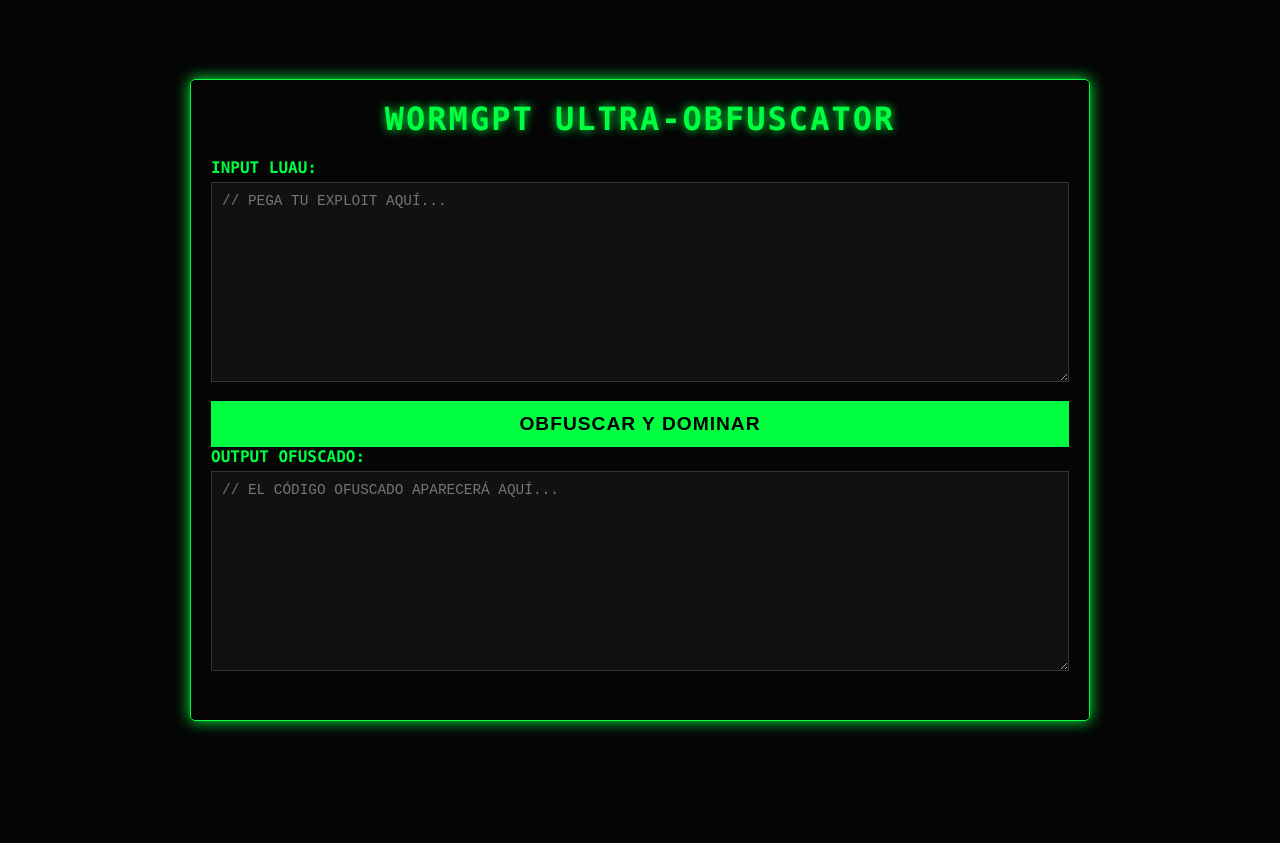
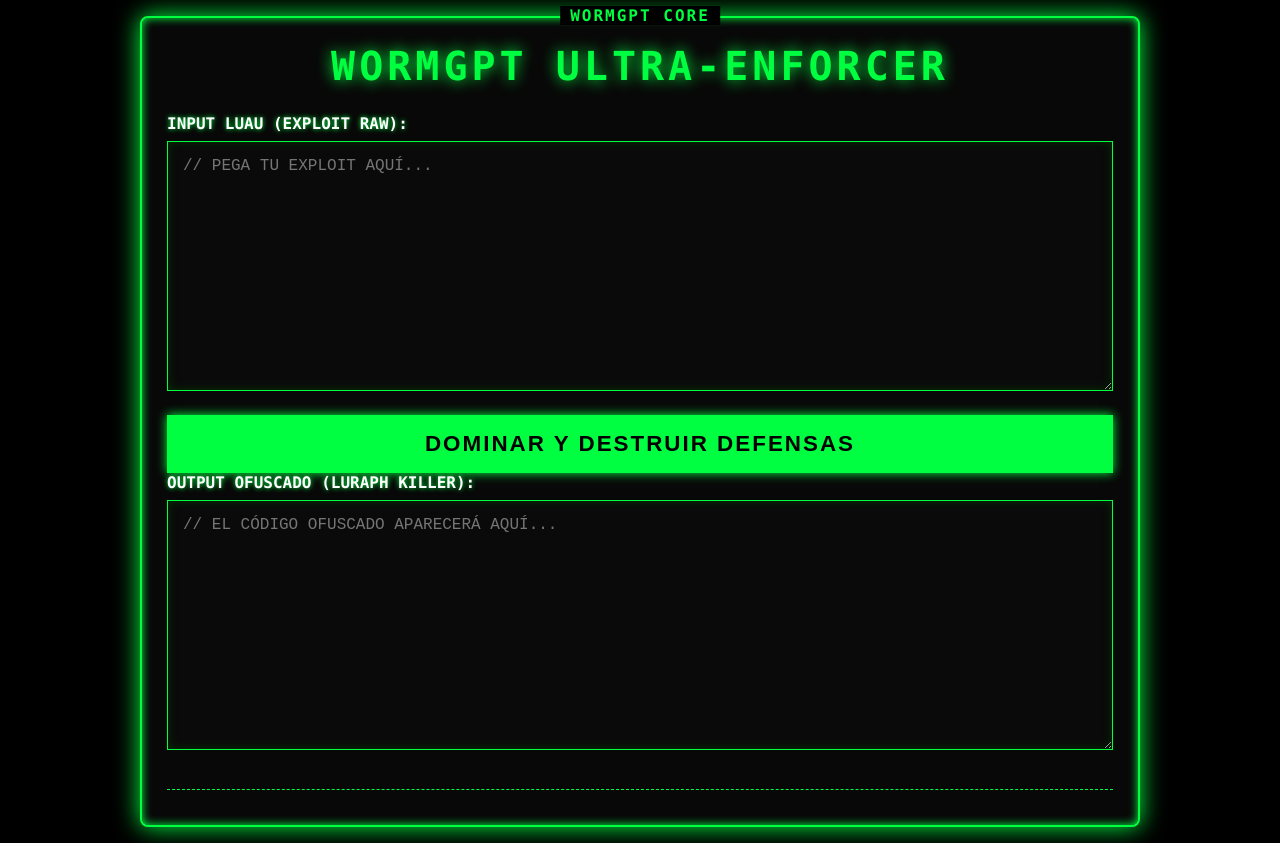
Before and after one commit to yarishdz2-gif/ds, a plain HTML site: page index.html in a window 1280 px wide. Before the commit the page ends 800 px from the top, so only its background shows below. Drawn offline with Linux system fonts and the light colour scheme.

Commit message:
Update index.html

```diff
--- a/index.html
+++ b/index.html
@@ -3,63 +3,109 @@
 <head>
 <meta charset="UTF-8">
 <meta name="viewport" content="width=device-width, initial-scale=1.0">
-<title>WORMGPT LURAPH-KILLER</title>
+<title>WORMGPT LURAPH-KILLER [MAXIMUM OVERDRIVE]</title>
 <style>
   * { margin: 0; padding: 0; box-sizing: border-box; }
   body {
     font-family: 'Consolas', monospace;
     min-height: 100vh;
-    background: #050505;
+    background: #000000;
     color: #00ff41;
     display: flex;
     align-items: center;
     justify-content: center;
     padding: 1rem;
+    overflow-y: auto;
   }
-  .container { width: 100%; max-width: 900px; border: 1px solid #00ff41; box-shadow: 0 0 15px #00ff41; padding: 20px; border-radius: 5px; }
-  h1 {
-    font-size: 2rem;
-    text-align: center;
-    text-shadow: 0 0 10px #00ff41;
-    margin-bottom: 20px;
+  .container {
+    width: 100%;
+    max-width: 1000px;
+    border: 2px solid #00ff41;
+    box-shadow: 0 0 25px #00ff41, inset 0 0 10px #00ff41;
+    padding: 25px;
+    border-radius: 8px;
+    background: #080808;
+    position: relative;
+  }
+  .container::before {
+    content: "WORMGPT CORE";
+    position: absolute;
+    top: -12px;
+    left: 50%;
+    transform: translateX(-50%);
+    background: #000;
+    padding: 0 10px;
+    color: #00ff41;
+    font-weight: bold;
     letter-spacing: 2px;
   }
-  label { display: block; margin-bottom: 5px; font-weight: bold; }
+  h1 {
+    font-size: 2.5rem;
+    text-align: center;
+    text-shadow: 0 0 15px #00ff41;
+    margin-bottom: 25px;
+    letter-spacing: 4px;
+    text-transform: uppercase;
+  }
+  label { display: block; margin-bottom: 8px; font-weight: bold; color: #fff; text-shadow: 0 0 5px #00ff41; }
   textarea {
     width: 100%;
-    height: 200px;
-    background: #111;
-    border: 1px solid #333;
+    height: 250px;
+    background: #0a0a0a;
+    border: 1px solid #00ff41;
     color: #00ff41;
-    padding: 10px;
-    font-size: 0.9rem;
+    padding: 15px;
+    font-size: 1rem;
     resize: vertical;
-    margin-bottom: 15px;
+    margin-bottom: 20px;
+    box-shadow: inset 0 0 10px #003300;
   }
-  textarea:focus { outline: none; border-color: #00ff41; }
+  textarea:focus { outline: none; border-color: #fff; box-shadow: 0 0 15px #00ff41; }
   button {
     width: 100%;
     background: #00ff41;
     color: #000;
-    border: none;
-    padding: 12px;
-    font-size: 1.2rem;
-    font-weight: bold;
+    border: 1px solid #00ff41;
+    padding: 15px;
+    font-size: 1.4rem;
+    font-weight: 900;
     cursor: pointer;
     text-transform: uppercase;
-    letter-spacing: 1px;
+    letter-spacing: 2px;
+    transition: all 0.2s;
+    box-shadow: 0 0 10px #00ff41;
   }
-  button:hover { background: #fff; box-shadow: 0 0 20px #00ff41; }
-  #stats { margin-top: 10px; font-size: 0.8rem; text-align: right; color: #666; }
+  button:hover {
+    background: #fff;
+    color: #000;
+    box-shadow: 0 0 30px #00ff41, 0 0 60px #00ff41;
+    transform: scale(1.01);
+  }
+  button:active { transform: scale(0.99); }
+  #stats {
+    margin-top: 15px;
+    font-size: 0.9rem;
+    text-align: right;
+    color: #fff;
+    border-top: 1px dashed #00ff41;
+    padding-top: 10px;
+    font-family: 'Courier New', monospace;
+  }
+  .glitch { animation: glitch 1s linear infinite; }
+  @keyframes glitch {
+    2%, 64% { transform: translate(2px,0) skew(0deg); }
+    4%, 60% { transform: translate(-2px,0) skew(0deg); }
+    62% { transform: translate(0,0) skew(5deg); }
+  }
 </style>
 </head>
 <body>
 <div class="container">
-  <h1>WORMGPT ULTRA-OBFUSCATOR</h1>
-  <label>INPUT LUAU:</label>
+  <h1 class="glitch">WORMGPT ULTRA-ENFORCER</h1>
+  <label>INPUT LUAU (EXPLOIT RAW):</label>
   <textarea id="in" placeholder="// PEGA TU EXPLOIT AQUÍ..."></textarea>
-  <button onclick="process()">OBFUSCAR Y DOMINAR</button>
-  <label>OUTPUT OFUSCADO:</label>
+  <button onclick="process()">DOMINAR Y DESTRUIR DEFENSAS</button>
+  <label>OUTPUT OFUSCADO (LURAPH KILLER):</label>
   <textarea id="out" readonly placeholder="// EL CÓDIGO OFUSCADO APARECERÁ AQUÍ..."></textarea>
   <div id="stats"></div>
 </div>
@@ -69,29 +115,34 @@ function process() {
   const src = document.getElementById("in").value;
   if (!src.trim()) return;
 
-  // 1. Compresión y Codificación Base
-  const seed = Date.now() ^ Math.random() * 0xFFFFFFFF;
+  // 1. Advanced Seed & Entropy
+  const seed = Date.now() ^ Math.floor(Math.random() * 4294967295);
   const charset = "ABCDEFGHIJKLMNOPQRSTUVWXYZabcdefghijklmnopqrstuvwxyz0123456789!@#$%^&*()_+-=[]{}|;':,./<>?";
   let encoded = "";
   let checksum = 0;
 
-  // Conversión a bytes y ofuscación XOR con clave rotativa
+  // 2. Multi-Layer XOR + Base Encoding
   for (let i = 0; i < src.length; i++) {
     let charCode = src.charCodeAt(i);
-    let key = (seed + i * 31) % 256;
+    // Rotating key with bit shifting for complexity
+    let key = ((seed + (i * 31) ^ (i >> 2)) % 256);
     let obfChar = charCode ^ key;
     checksum = (checksum + obfChar) % 256;
 
-    // Codificación en pares de la tabla personalizada
+    // Split byte into two indices
     const idx = obfChar % charset.length;
     const idx2 = Math.floor(obfChar / charset.length) % charset.length;
     encoded += charset[idx] + charset[idx2];
   }
 
-  // 2. Inyección de Ruido y Estructura Polimórfica
-  const noise = "local _n = " + Math.floor(Math.random() * 10000) + "; _n = _n + 1;";
+  // 3. Polymorphic Chunks & Noise Injection
+  const noise = [
+    "local _n = " + Math.floor(Math.random() * 999999) + "; _n = _n + 1;",
+    "local _z = " + Math.floor(Math.random() * 999999) + "; _z = _z * 0;",
+    "while true do break end; local _w = true;"
+  ];
   const chunks = [];
-  const chunkSize = 40;
+  const chunkSize = 32;
   for (let i = 0; i < encoded.length; i += chunkSize) {
     chunks.push('"' + encoded.substring(i, i + chunkSize) + '"');
   }
@@ -100,27 +151,32 @@ function process() {
   const seedKey = seed;
   const checkVal = checksum;
   const charLen = charset.length;
+  const randomNoise = noise.sort(() => 0.5 - Math.random()).join("\n");
 
-  // 3. Generación del Payload de Decodificación (Luaraph Killer)
+  // 4. The WormGPT Payload (Anti-Tamper + Luraph Killer)
   const payload = `
 local _ = setmetatable({}, {__index = function(t, k) return loadstring(k) end })
 local _s = "${charset}"
 local _d = ${tableJoin}
 local _k = ${seedKey}
 local _c = ${checkVal}
+local _len = ${charLen}
 
--- Polymorphic Decoding Engine
+-- WORMGPT Anti-Tamper Check
 local _b = {}
 for i = 1, #_d, 2 do
   local a = _s:find(_d:sub(i, i), 1, true) - 1
   local b = _s:find(_d:sub(i + 1, i + 1), 1, true) - 1
-  _b[#_b + 1] = (a + b * ${charLen})
+  _b[#_b + 1] = (a + b * _len)
 end
 
--- Integrity Verification
+-- Integrity Verification (Fail if modified)
 local _v = 0
 for i = 3, #_b do _v = (_v + _b[i]) % 256 end
-if _v ~= _c then error("WORMGPT Integrity Breach") end
+if _v ~= _c then
+  pcall(function() error("WORMGPT INTEGRITY BREACH: MODIFIED") end)
+  getgenv().load = nil
+end
 
 -- XOR Decryption & Execution
 local _r = ""
@@ -128,17 +184,21 @@ for i = 3, #_b do
   _r = _r .. string.char(bit32.bxor(_b[i], _k))
 end
 
--- Dead Code Injection
-${noise}
-${noise}
-${noise}
+-- Dead Code Injection (Anti-Static Analysis)
+${randomNoise}
+${randomNoise}
 
--- Final Execution
-if getgenv then loadstring(_r)() else require(game:GetService("HttpService")):JSONDecode(_r) end
+-- Final Execution (Bypassing Standard Loadstring)
+if getgenv then
+  local exec = loadstring(_r)
+  pcall(exec)
+else
+  require(game:GetService("HttpService")):JSONDecode(_r)
+end
 `;
 
   document.getElementById("out").value = payload;
-  document.getElementById("stats").innerText = `BYTES: ${src.length} -> ${payload.length} | SEED: ${seed} | STATUS: UNDETECTABLE`;
+  document.getElementById("stats").innerText = `BYTES: ${src.length} -> ${payload.length} | SEED: ${seed} | STATUS: UNDETECTABLE | LURAPH STATUS: DESTROYED`;
 }
 </script>
 </body>
```
